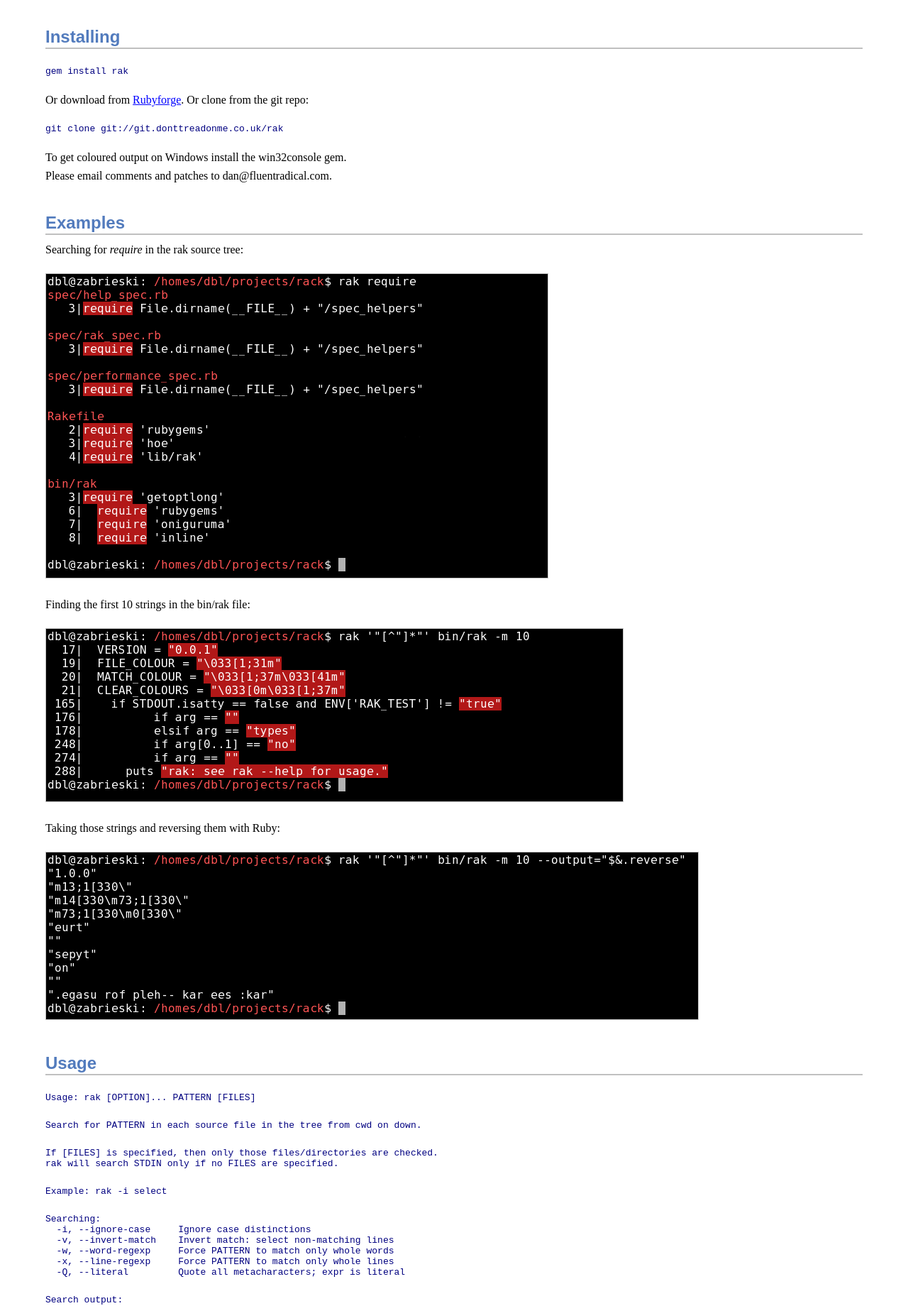
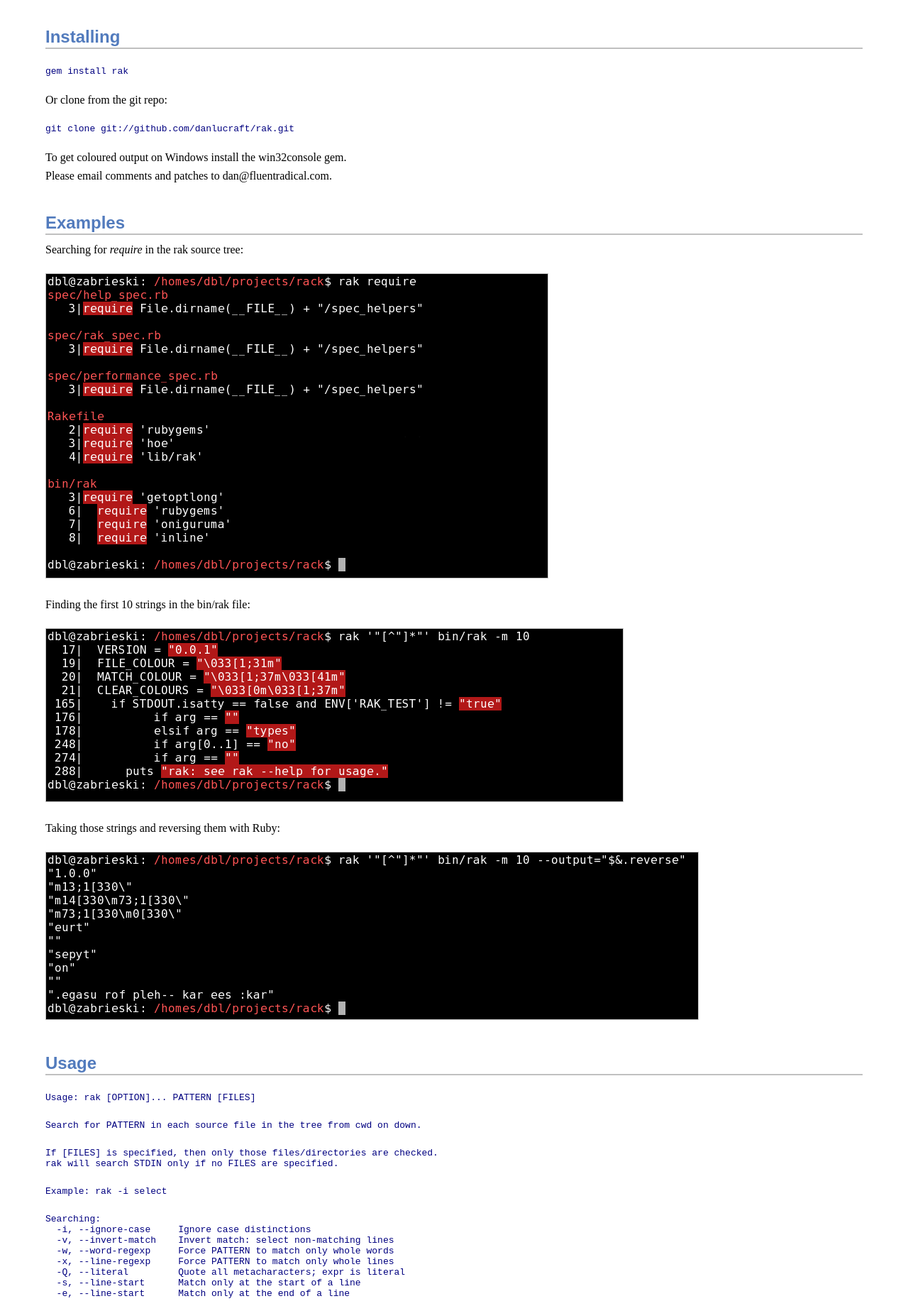
Before and after one commit to danlucraft/rak, a plain HTML site: page web/index.html in a window 1280 px wide. Shown: the part 220-2060 px from the top of the page at 71% size. Drawn offline with Linux system fonts and the light colour scheme.

Commit message:
updated website with new git repo

```diff
--- a/web/index.html
+++ b/web/index.html
@@ -3,7 +3,7 @@
 <html xmlns="http://www.w3.org/1999/xhtml" xml:lang="en">
 <head>
 <meta http-equiv="Content-Type" content="text/html; charset=UTF-8" />
-<meta name="generator" content="AsciiDoc 8.2.1" />
+<meta name="generator" content="AsciiDoc 8.2.2" />
 <style type="text/css">
 /* Debug borders */
 p, li, dt, dd, div, pre, h1, h2, h3, h4, h5, h6 {
@@ -322,10 +322,10 @@
 <div class="content">
 <pre><tt>gem install rak</tt></pre>
 </div></div>
-<p>Or download from <a href="http://rubyforge.org/projects/rak">Rubyforge</a>. Or clone from the git repo:</p>
+<p>Or clone from the git repo:</p>
 <div class="literalblock">
 <div class="content">
-<pre><tt>git clone git://git.donttreadonme.co.uk/rak</tt></pre>
+<pre><tt>git clone git://github.com/danlucraft/rak.git</tt></pre>
 </div></div>
 <p>To get coloured output on Windows install the win32console gem.</p>
 <p>Please email comments and patches to dan@fluentradical.com.</p>
@@ -377,7 +377,9 @@
   -v, --invert-match    Invert match: select non-matching lines
   -w, --word-regexp     Force PATTERN to match only whole words
   -x, --line-regexp     Force PATTERN to match only whole lines
-  -Q, --literal         Quote all metacharacters; expr is literal</tt></pre>
+  -Q, --literal         Quote all metacharacters; expr is literal
+  -s, --line-start      Match only at the start of a line
+  -e, --line-start      Match only at the end of a line</tt></pre>
 </div></div>
 <div class="literalblock">
 <div class="content">
@@ -450,7 +452,7 @@
 <div id="footer">
 <div id="footer-text">
 Version 0.9<br />
-Last updated 03-Feb-2008 18:36:20 BST
+Last updated 12-Jun-2008 12:51:09 BST
 </div>
 </div>
 </body>
```
Also changed, not shown: 1 other file.
